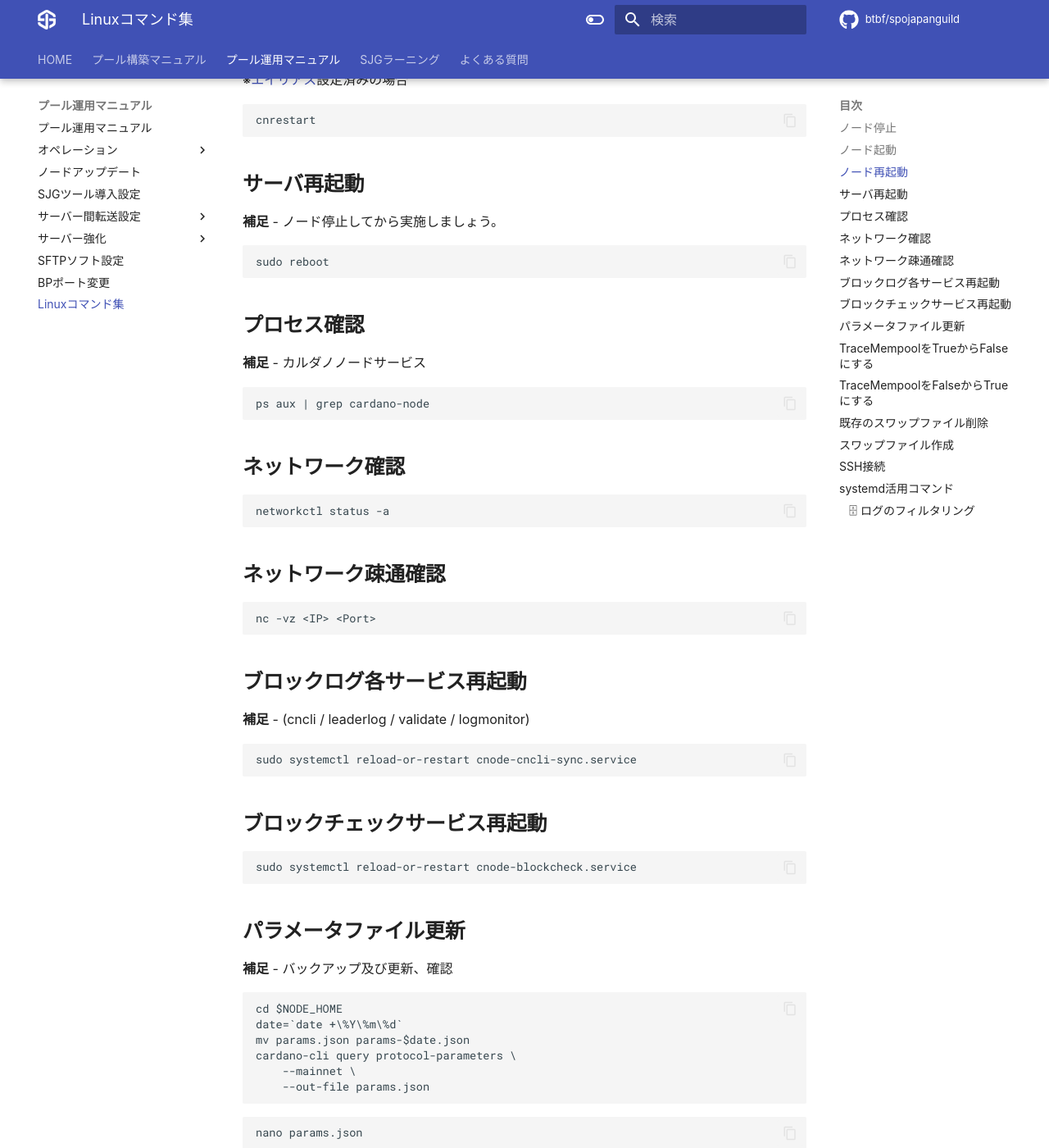
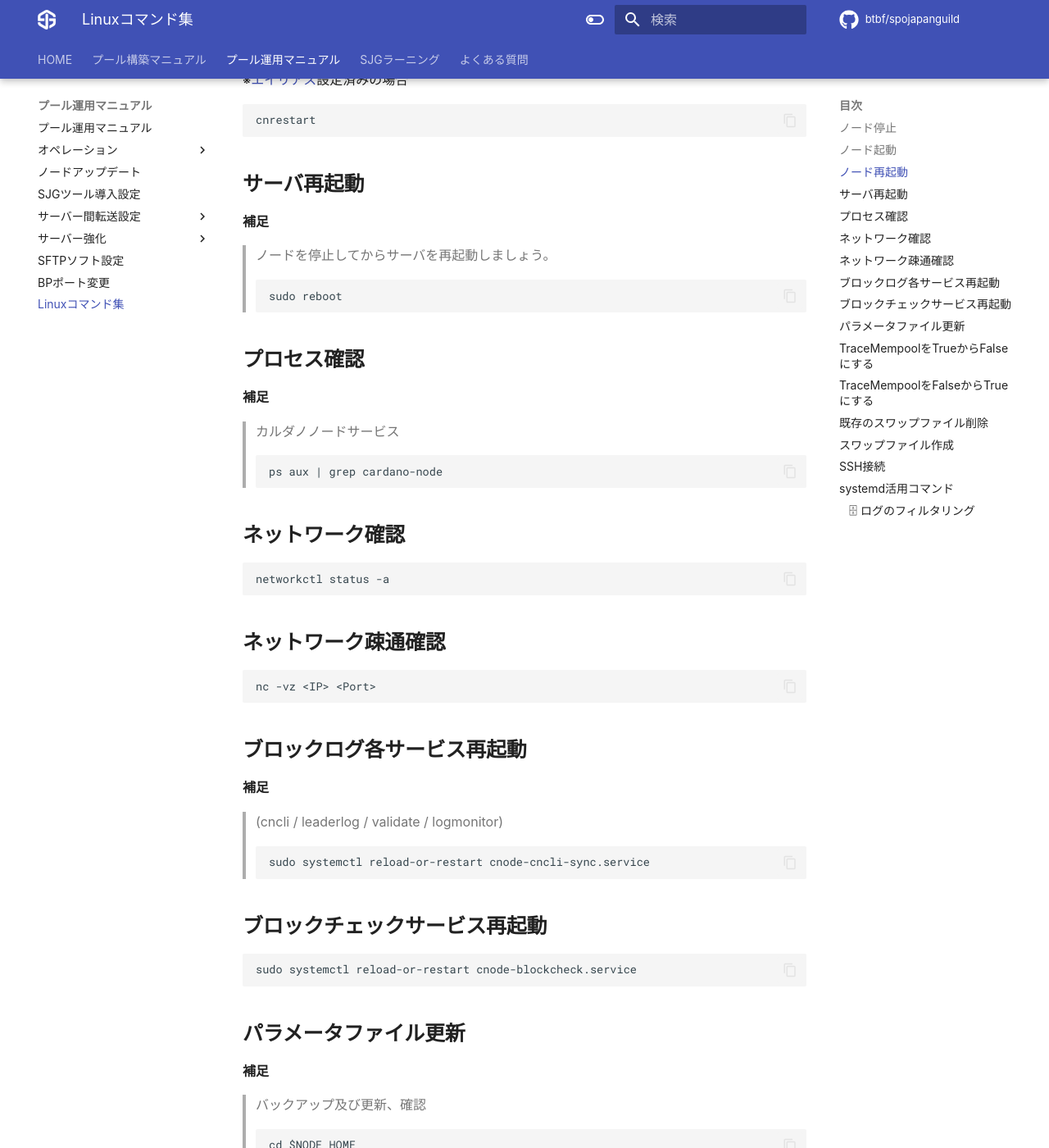
Before and after one commit to btbf/spojapanguild, an MkDocs documentation site: the page built from docs/operation/command.md, in a window 1280 px wide and 1400 px high, scrolled down 794 px. Shown: the whole window at 82% size. Built offline with MkDocs 1.6.1 and Material for MkDocs 9.7.7, drawn with Linux system fonts in a browser that asks for light colours; comment, search, counter and statistics services are not loaded; some of the changed text lies outside the part shown.

Commit message:
軽微な修正

````diff
--- a/docs/operation/command.md
+++ b/docs/operation/command.md
@@ -35,14 +35,14 @@ cnrestart
 
 ## **サーバ再起動**
 **補足**
-- ノード停止してから実施しましょう。
+> ノードを停止してからサーバを再起動しましょう。
 ```
 sudo reboot
 ```
 
 ## **プロセス確認**
 **補足**
-- カルダノノードサービス
+> カルダノノードサービス
 ```
 ps aux | grep cardano-node
 ```
@@ -59,7 +59,7 @@ nc -vz <IP> <Port>
 
 ## **ブロックログ各サービス再起動**
 **補足**
-- (cncli / leaderlog / validate / logmonitor)
+> (cncli / leaderlog / validate / logmonitor)
 ```
 sudo systemctl reload-or-restart cnode-cncli-sync.service
 ```
@@ -71,7 +71,7 @@ sudo systemctl reload-or-restart cnode-blockcheck.service
 
 ## **パラメータファイル更新**
 **補足**
-- バックアップ及び更新、確認
+> バックアップ及び更新、確認
 ```
 cd $NODE_HOME
 date=`date +\%Y\%m\%d`
@@ -90,7 +90,7 @@ cd $NODE_HOME
 sed -i ${NODE_CONFIG}-config.json \
     -e "s/TraceMempool\": true/TraceMempool\": false/g"
 ```
-- ノード再起動し設定を反映する
+ノードを再起動して設定を反映させる
 ```
 sudo systemctl reload-or-restart cardano-node
 ```
@@ -102,7 +102,7 @@ cd $NODE_HOME
 sed -i ${NODE_CONFIG}-config.json \
     -e "s/TraceMempool\": false/TraceMempool\": true/g"
 ```
-- ノード再起動し設定を反映する
+ノードを再起動して設定を反映させる
 ```
 sudo systemctl reload-or-restart cardano-node
 ```
@@ -116,7 +116,7 @@ sudo rm /swapfile
 
 ## **スワップファイル作成**
 **補足**
-- 8GBのスワップを設定するコマンド
+> 8GBのスワップを設定するコマンド
 ```
 sudo systemctl stop cardano-node
 ```
````
Also changed, not shown: other parts of docs/operation/command.md (+1 -1 lines), docs/contributors.md (+1 -1 lines), docs/operation/sftp.md (+1 -1 lines), docs/setup/air-gap-guid.md (+2 -2 lines).
